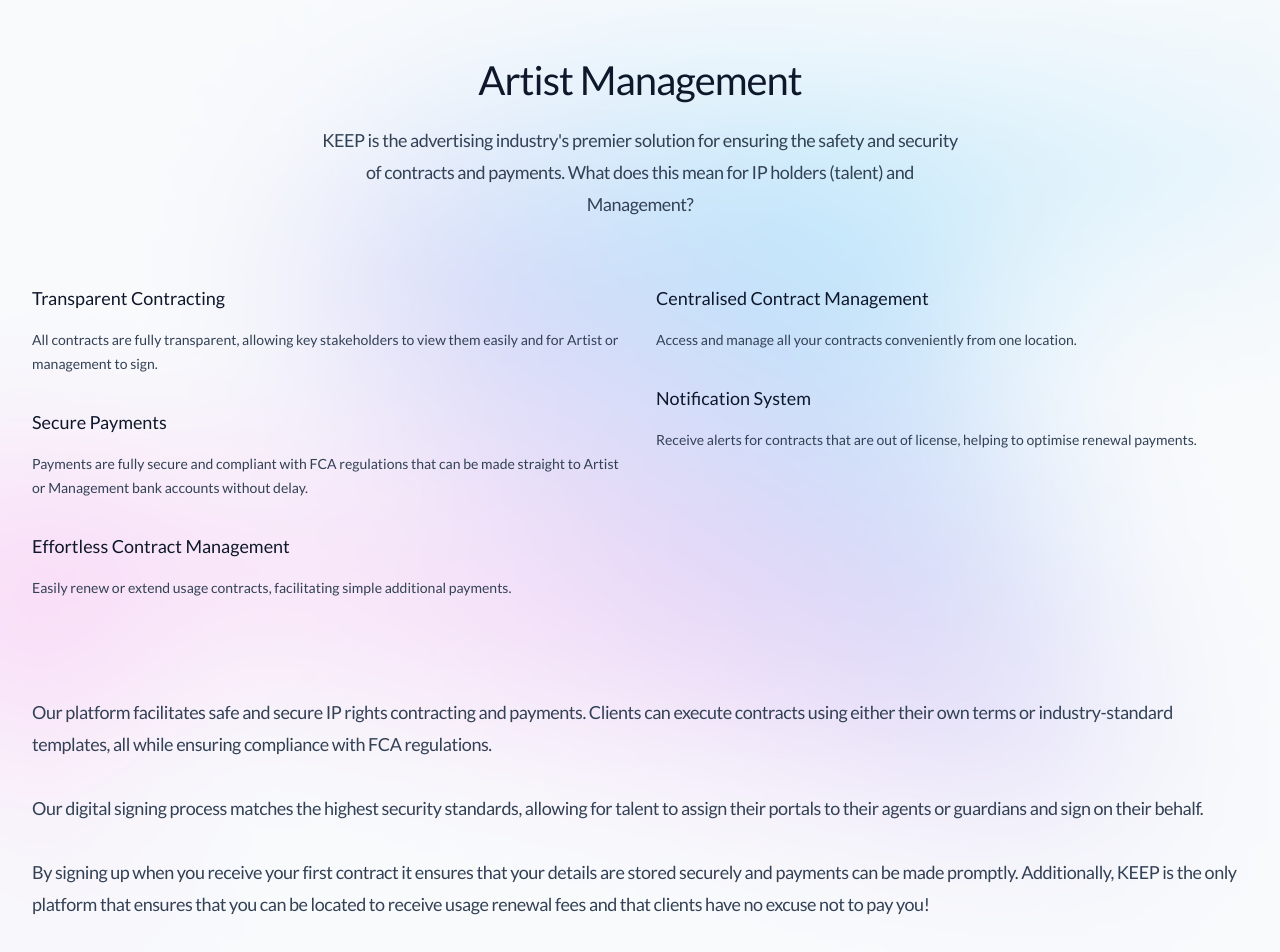
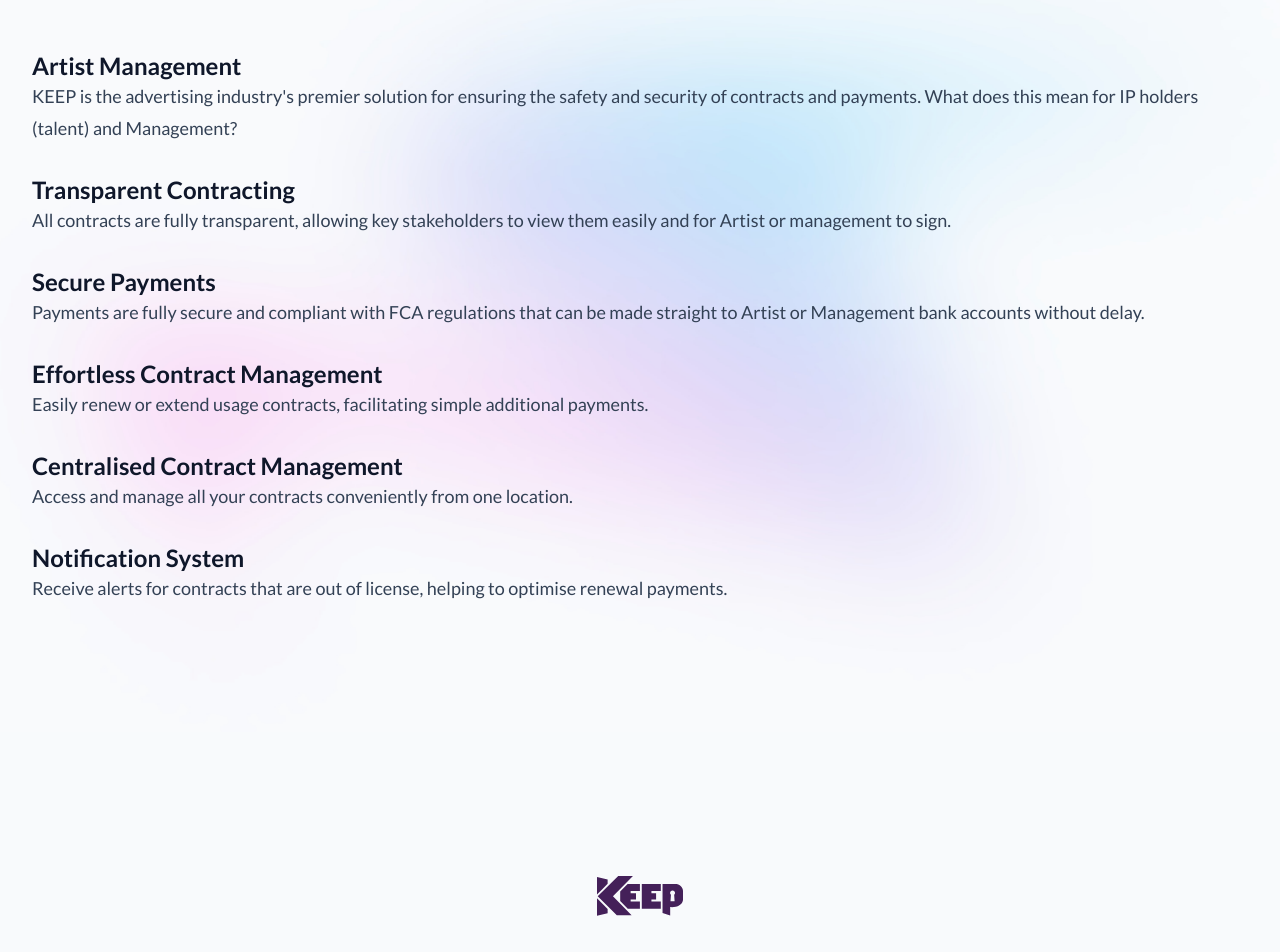
Before and after one commit to KEEP-Legals/keep-marketing-site, a Next.js app: page /how-it-works in a window 1280 px wide. Shown: the part 3340-4292 px from the top of the page. Built offline with nearby package versions, Linux system fonts and the light colour scheme.

Commit message:
Update ArtistManagement component layout and content

```diff
--- a/src/components/ArtistManagement.tsx
+++ b/src/components/ArtistManagement.tsx
@@ -1,7 +1,10 @@
 import { Container } from '@/components/Container'
 
 const points = [
-  [
+  {
+    title: 'Artist Management',
+    body: "KEEP is the advertising industry's premier solution for ensuring the safety and security of contracts and payments. What does this mean for IP holders (talent) and Management?",
+  },
   {
     title: 'Transparent Contracting',
     body: 'All contracts are fully transparent, allowing key stakeholders to view them easily and for Artist or management to sign.',
@@ -14,8 +17,7 @@
     title: 'Effortless Contract Management',
     body: 'Easily renew or extend usage contracts, facilitating simple additional payments.',
   },
-  ],
-  [
+
   {
     title: 'Centralised Contract Management',
     body: 'Access and manage all your contracts conveniently from one location.',
@@ -24,8 +26,6 @@
     title: 'Notification System',
     body: 'Receive alerts for contracts that are out of license, helping to optimise renewal payments.',
   },
-  ],
-  [],
 ]
 
 export function ArtistManagement() {
@@ -36,63 +36,16 @@
       className="overflow-hidden bg-slate-50 bg-[url('/images/background-faqs.jpg')] bg-cover bg-center py-20 text-left sm:py-32"
     >
       <Container>
-        <div className="mx-auto max-w-2xl md:text-center">
-          <h2
-            id="talent-contracts-title"
-            className="font-display text-3xl tracking-tight text-slate-900 sm:text-4xl"
-          >
-            Artist Management
-          </h2>
-          <p className="mt-4 text-lg tracking-tight text-slate-700">
-            KEEP is the advertising industry&apos;s premier solution for
-            ensuring the safety and security of contracts and payments. What
-            does this mean for IP holders (talent) and Management?
-          </p>
-        </div>
-        <ul
-          role="list"
-          className="mx-auto mt-16 grid max-w-2xl grid-cols-1 gap-8 lg:max-w-none lg:grid-cols-2"
-        >
-          {points.map((column, columnIndex) => (
-            <li key={columnIndex}>
         <ul role="list" className="flex flex-col gap-y-8">
-                {column.map((point, pointIndex) => (
+          {points.map((point, pointIndex) => (
             <li key={pointIndex}>
-                    <h3 className="font-display text-lg leading-7 text-slate-900">
+              <h3 className="font-display text-2xl font-semibold leading-7 text-slate-900">
                 {point.title}
               </h3>
-                    <p className="mt-4 text-sm text-slate-700">{point.body}</p>
+              <p className="text-lg text-slate-700">{point.body}</p>
             </li>
           ))}
         </ul>
-            </li>
-          ))}
-        </ul>
-        <div className="mx-auto mt-16">
-          <ul
-            className="flex flex-col gap-y-8 text-lg tracking-tight text-slate-700"
-            role="list"
-          >
-            <li>
-              Our platform facilitates safe and secure IP rights contracting and
-              payments. Clients can execute contracts using either their own
-              terms or industry-standard templates, all while ensuring
-              compliance with FCA regulations.
-            </li>
-            <li>
-              Our digital signing process matches the highest security
-              standards, allowing for talent to assign their portals to their
-              agents or guardians and sign on their behalf.
-            </li>
-            <li>
-              By signing up when you receive your first contract it ensures that
-              your details are stored securely and payments can be made
-              promptly. Additionally, KEEP is the only platform that ensures
-              that you can be located to receive usage renewal fees and that
-              clients have no excuse not to pay you!
-            </li>
-          </ul>
-        </div>
       </Container>
     </section>
   )
```
Lines whose indentation alone changed are shown as unchanged.
